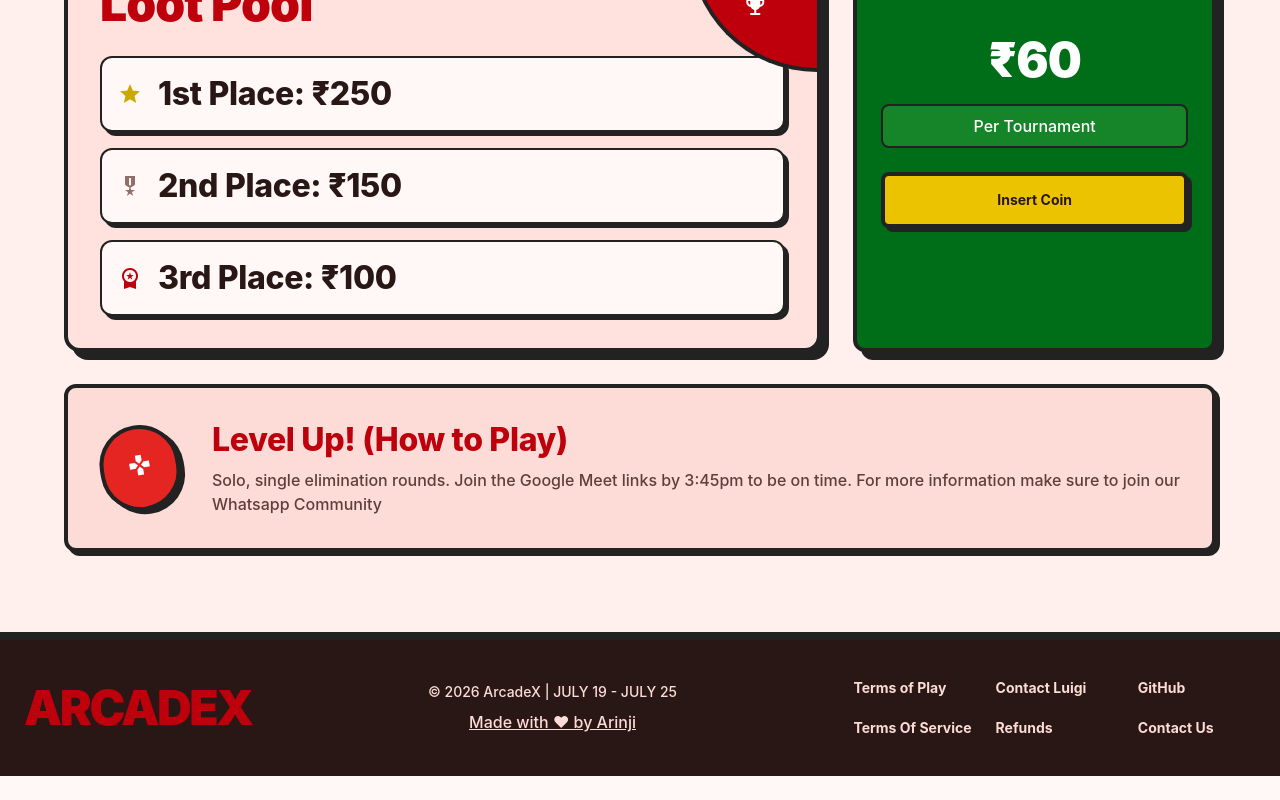
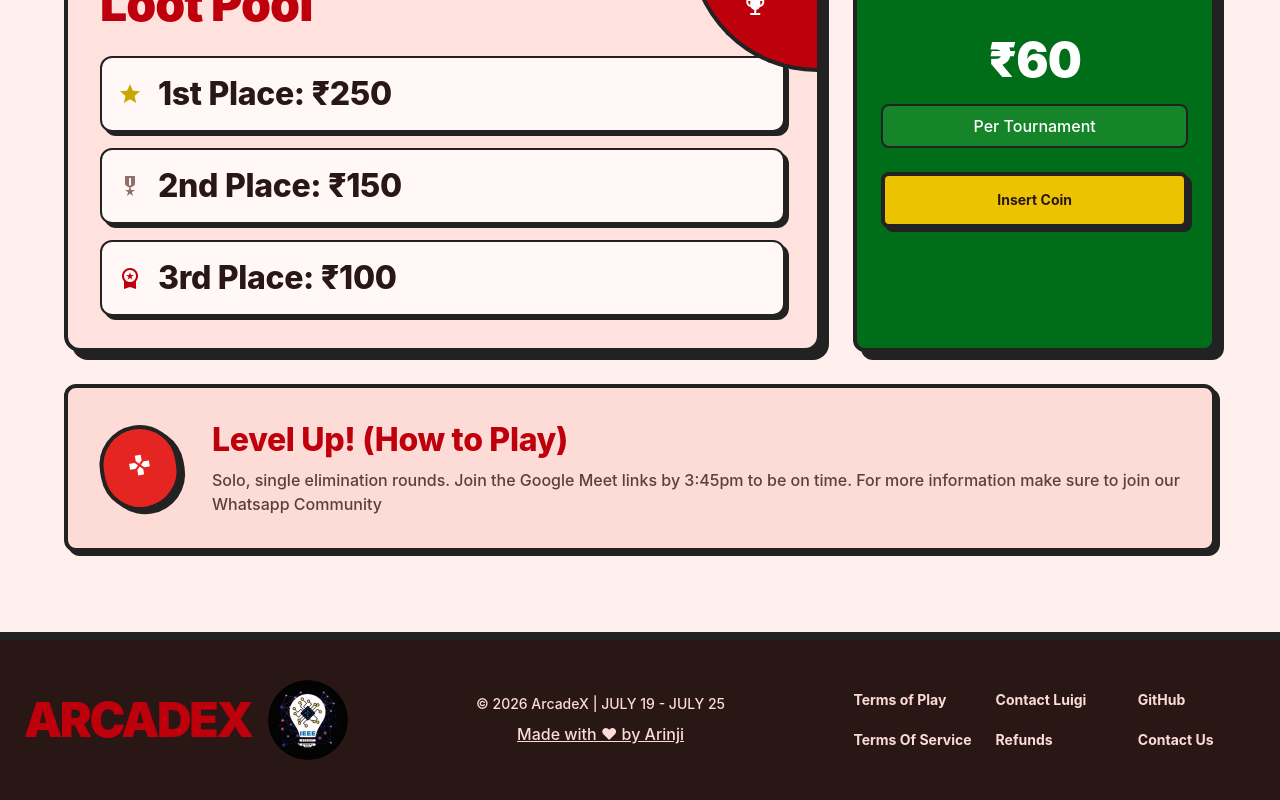
Before and after one commit to Arinji2/arcadex, a Next.js app: page / in a window 1280 px wide. Shown: the part 2204-3004 px from the top of the page. Before the commit the page ends 2980 px from the top, so only its background shows below. Built offline with nearby package versions, Linux system fonts and the light colour scheme.

Commit message:
Add ieee logo to footer

```diff
--- a/src/components/footer.client.tsx
+++ b/src/components/footer.client.tsx
@@ -1,4 +1,5 @@
 "use client";
+import Image from "next/image";
 import Link from "next/link";
 import { usePathname } from "next/navigation";
 
@@ -6,8 +7,13 @@ export default function Footer() {
   const pathname = usePathname();
   return (
     <footer className="mt-auto flex w-full flex-col items-center justify-between gap-4 border-[#222222] border-t-8 bg-on-background px-container-margin py-10 md:flex-row">
-      <div className="font-headline-xl text-headline-xl text-primary uppercase tracking-tighter">
-        ArcadeX
+      <div className="flex flex-col items-center justify-center gap-4 md:flex-row">
+        <div className="font-headline-xl text-headline-xl text-primary uppercase tracking-tighter">
+          ArcadeX
+        </div>
+        <div className="h-fit w-fit overflow-hidden rounded-full">
+          <Image src="/logo.png" alt="ArcadeX" width={80} height={80} />
+        </div>
       </div>
       <div className="flex h-fit w-fit flex-col items-center justify-center gap-2">
         <div className="font-body-sm text-body-sm text-surface-container-highest">
```
